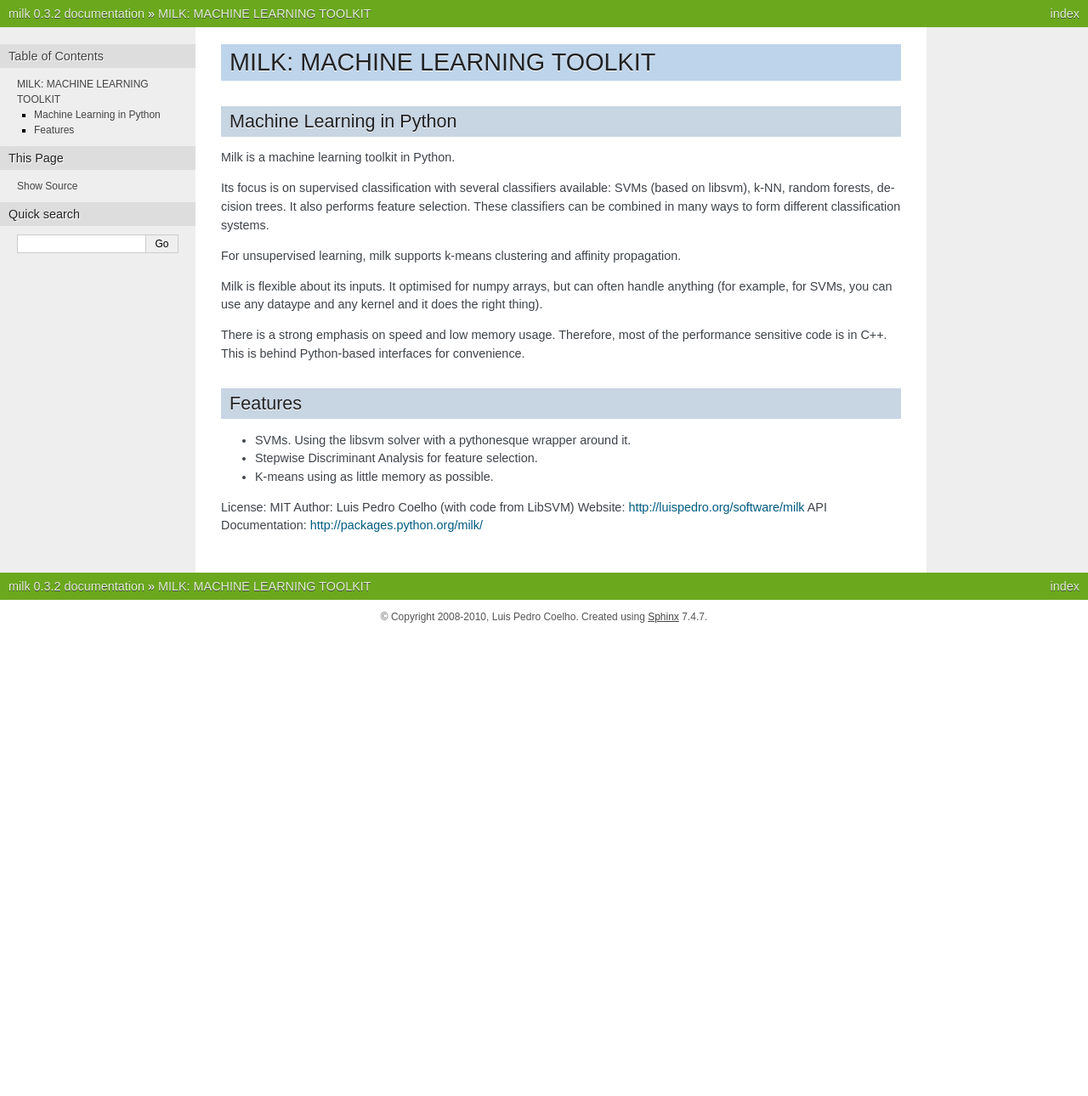
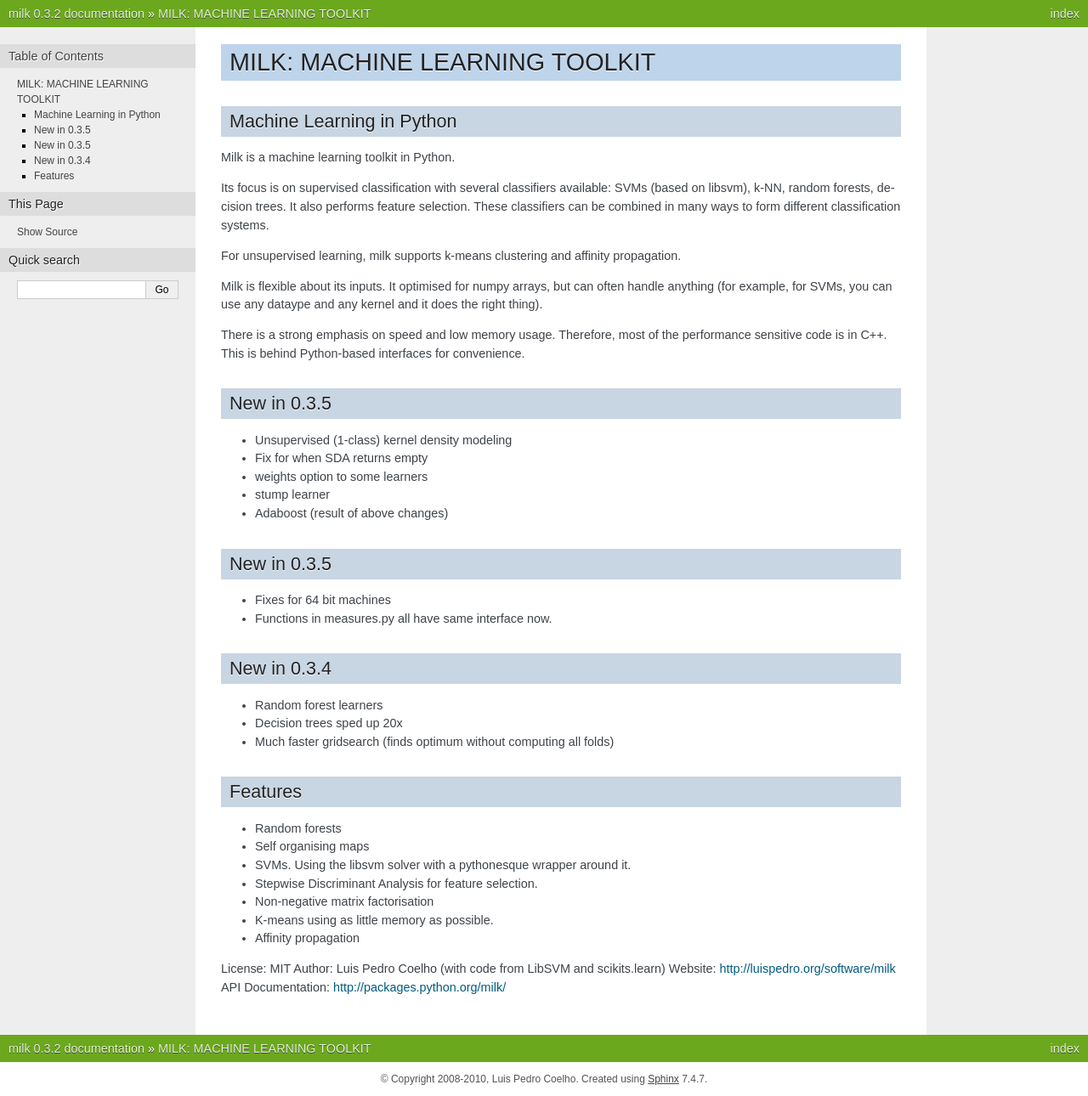
Before and after one commit to luispedro/milk, a Sphinx documentation site: the page built from docs/source/readme.rst, in a window 1280 px wide. Shown: the whole page at 85% size. Built offline with Sphinx 7.4.7, drawn with Linux system fonts in a browser that asks for light colours; formulas are drawn with MathJax 3; before the commit the page ends 900 px from its top, so only the background shows below that.

Commit message:
BLD: Prepare a new release
This will be v.0.3.6

```diff
--- a/docs/source/readme.rst
+++ b/docs/source/readme.rst
@@ -3,6 +3,7 @@
 ==============================
 Machine Learning in Python
 --------------------------
+
 Milk is a machine learning toolkit in Python.
 
 Its focus is on supervised classification with several classifiers available:
@@ -21,14 +22,37 @@
 the performance sensitive code is in C++. This is behind Python-based
 interfaces for convenience.
 
+New in 0.3.5
+------------
+- Unsupervised (1-class) kernel density modeling
+- Fix for when SDA returns empty
+- weights option to some learners
+- stump learner
+- Adaboost (result of above changes)
+
+New in 0.3.5
+------------
+- Fixes for 64 bit machines
+- Functions in measures.py all have same interface now.
+
+New in 0.3.4
+------------
+- Random forest learners
+- Decision trees sped up 20x
+- Much faster gridsearch  (finds optimum without computing all folds)
+
 Features
 --------
+- Random forests
+- Self organising maps
 - SVMs. Using the libsvm solver with a pythonesque wrapper around it.
 - Stepwise Discriminant Analysis for feature selection.
+- Non-negative matrix factorisation
 - K-means using as little memory as possible.
+- Affinity propagation
 
 License: MIT
-Author: Luis Pedro Coelho (with code from LibSVM)
+Author: Luis Pedro Coelho (with code from LibSVM and scikits.learn)
 Website: `http://luispedro.org/software/milk
 <http://luispedro.org/software/milk>`__
 API Documentation: `http://packages.python.org/milk/ <http://packages.python.org/milk/>`_
```
Also changed, not shown: README.rst (+15 -1 lines), 2 other files.
